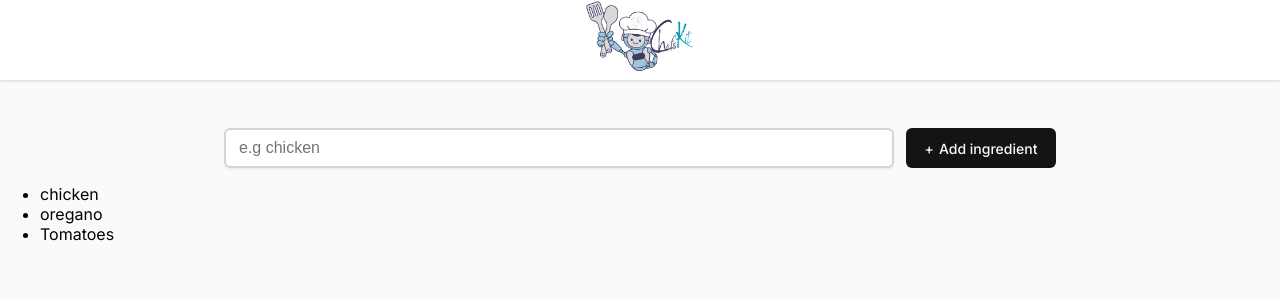
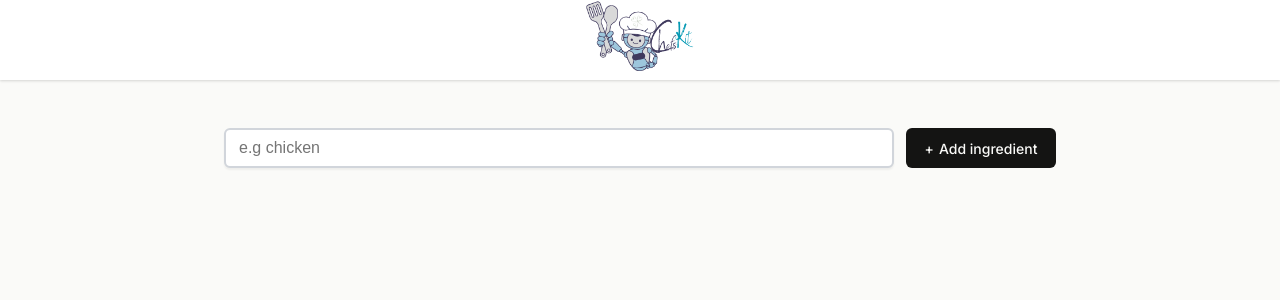
Before and after one commit to rifat328/ChefsKit, a React (Vite) app in the folder chefskit/: page / in a window 1280 px wide. Shown: the top 300 px of the page. Built offline with nearby package versions, Linux system fonts and the light colour scheme.

Commit message:
Updated Entry

```diff
--- a/chefskit/src/component/Entry.jsx
+++ b/chefskit/src/component/Entry.jsx
@@ -1,20 +1,31 @@
 import React from "react";
 import "../styling/entry.css";
 const Entry = () => {
-  const ingredients = ["chicken", "oregano", "Tomatoes"];
-  const ingredientList = ingredients.map((ingredient) => <li>{ingredient}</li>);
-  const submitOutput = () => console.log("input is submitted");
+  const [ingredients, setIngredient] = React.useState([]);
+  const ingredientList = ingredients.map((ingredient) => (
+    <li style={{ listStyleType: "none" }}>{ingredient}</li>
+  ));
+  const handleSubmit = (event) => {
+    event.preventDefault();
+    const formData = new FormData(event.currentTarget);
+    const newIngredient = formData.get("ingredient");
+    setIngredient((prevIngredient) => [...prevIngredient, newIngredient]);
+  };
+
   return (
     <main>
-      <form className="add-ingredient-form" onSubmit={submitOutput}>
+      <form className="add-ingredient-form" onSubmit={handleSubmit}>
         <input
           type="text"
           placeholder="e.g chicken"
           aria-label="Add ingredient"
+          name="ingredient"
         />
         <button>Add ingredient</button>
       </form>
-      <ul>{ingredientList}</ul>
+      <ul className="ingredient-list" aria-label="ingredient list">
+        {ingredientList}
+      </ul>
     </main>
   );
 };
```
